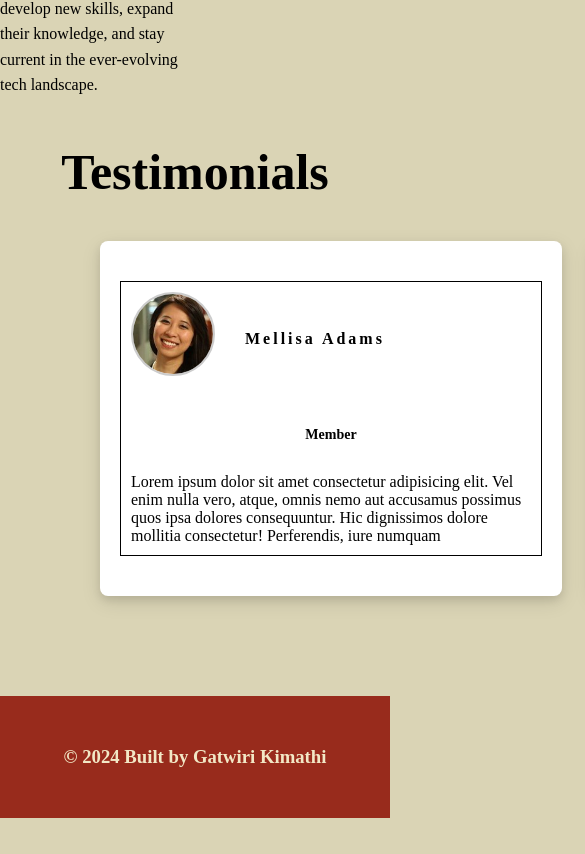
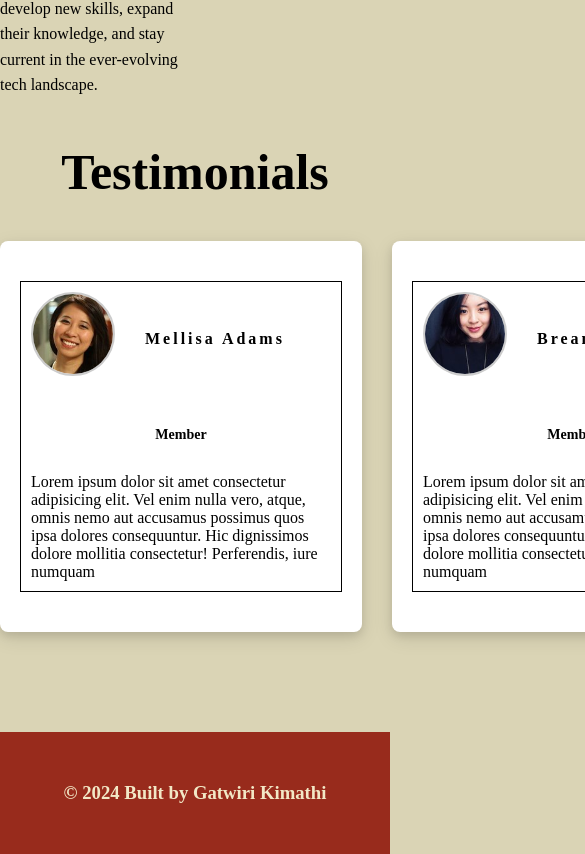
Before and after one commit to KimGatwiri/MUT-CLUB, a React (Vite) app: page / in a window 390 px wide. Shown: the part 2174-3028 px from the top of the page, 585 px wide, since content can reach past the window. Before the commit the page ends 2992 px from the top, so only its background shows below. Built offline with nearby package versions, Linux system fonts and the light colour scheme.

Commit message:
changed responsiveness

```diff
--- a/src/components/Hero/Hero.css
+++ b/src/components/Hero/Hero.css
@@ -8,17 +8,13 @@
 .hero-section {
   position: relative;
   width: 100%;
-  height: 700px; /* Set height of the hero container */
+  height: 700px;
 
 
-  /* Ensure anything overflowing the container gets cropped */
+
+
 }
-@media screen and (max-width: 1366px) {
-  .hero-section {
-    background-color: var(--color-original);
-    position: relative;
-  }
-}
+
 .image-hero-div{
   position: relative;
   top: 0px;
@@ -37,6 +33,12 @@
   filter: blur(9px);
   z-index: -1;
   border-radius: 0%;
+}
+@media screen and (max-width: 1366px) {
+  .hero-section {
+    background-color: var(--color-original);
+    position: relative;
+  }
 }
 .overly-darkened{
   position: absolute;
--- a/src/components/Testimonials/testimonials.css
+++ b/src/components/Testimonials/testimonials.css
@@ -1,7 +1,7 @@
 .testimonialcard {
   box-shadow: 1rem o 1rem color red;
   border: 1px solid;
-  width: 40rem;
+  width: 30rem;
   margin: 2rem auto;
   padding: 1rem;
 }
@@ -26,8 +26,9 @@
 .testimonies-wrapper {
   display: flex;
   gap: 3rem;
-  padding-left: 10rem;
+  padding-left: 2gusu0rem;
   padding-bottom: 10rem;
+
 }
 
 .testimoniescontainer{
@@ -36,6 +37,7 @@
   padding: 20px;
   box-shadow: 0 4px 8px rgba(0, 0, 0, 0.1), 0 6px 20px rgba(0, 0, 0, 0.1);
   transition: box-shadow 0.3s ease;
+
 }
 
 
--- a/src/pages/Tracks/Tracks.css
+++ b/src/pages/Tracks/Tracks.css
@@ -1,6 +1,6 @@
 
 .tracks-section-wrapper {
-  max-width: 1200px;
+  max-width: 1400px;
   margin: 0 auto;
   padding: 2rem;
   background-color:var();
```
